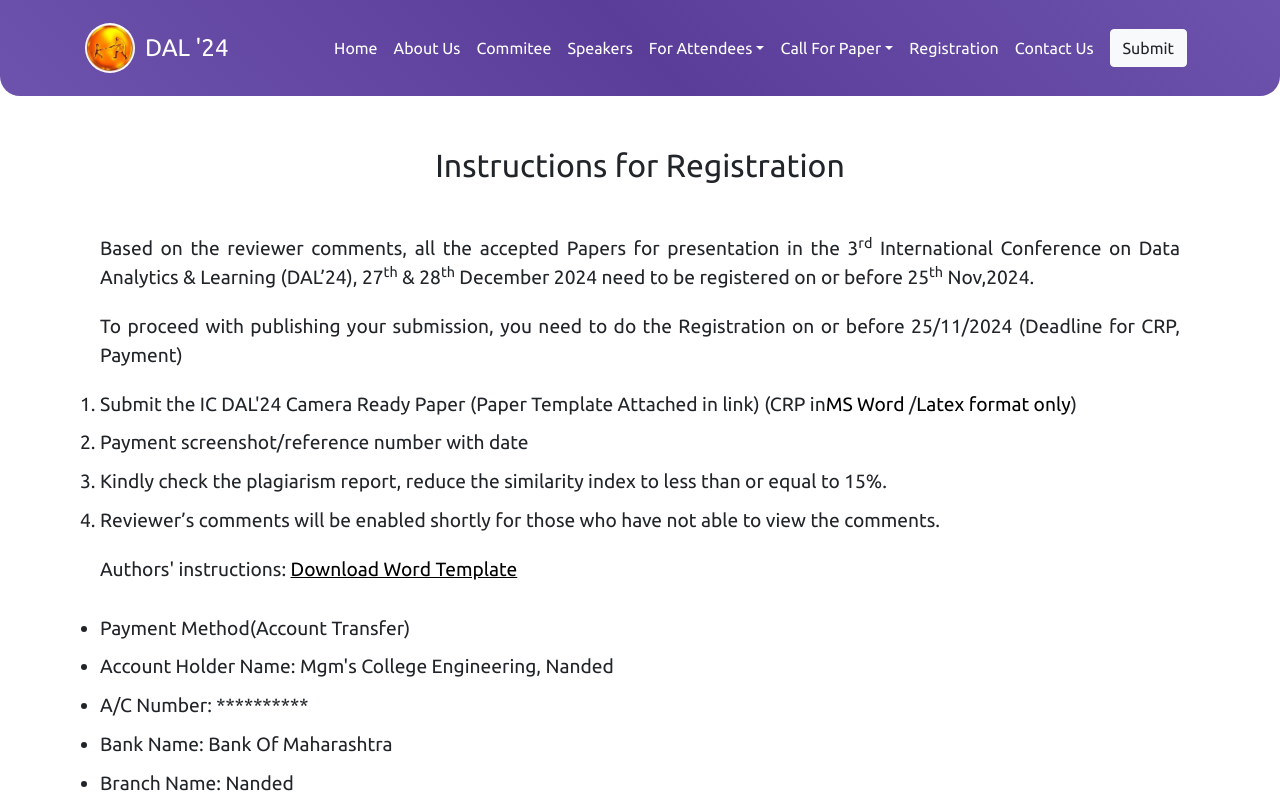
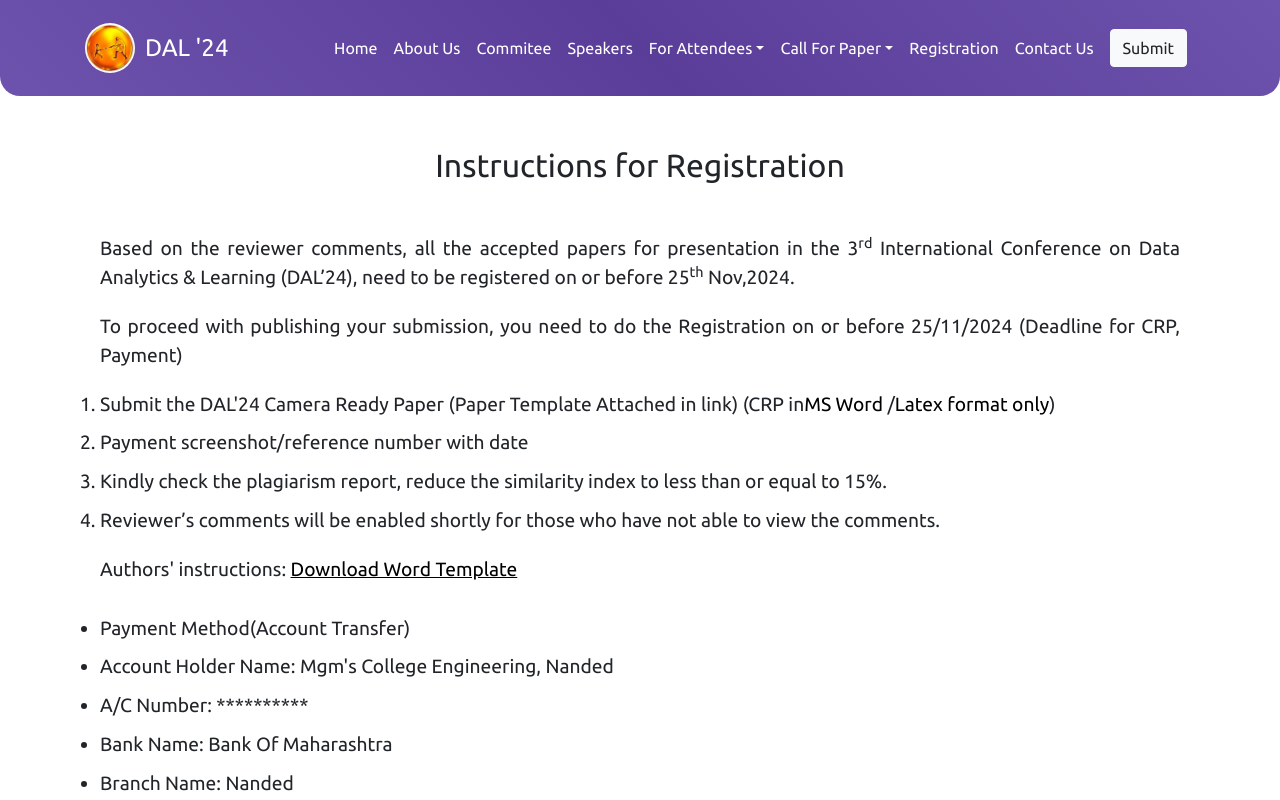
Before and after one commit to Pavan-Kamthane/dal24, a React (Create React App) app: page /registration in a window 1280 px wide. Shown: the top 800 px of the page. Built offline with nearby package versions, Linux system fonts and the light colour scheme.

Commit message:
removed some content

```diff
--- a/src/Screens/Registration.jsx
+++ b/src/Screens/Registration.jsx
@@ -8,9 +8,9 @@ const Registration = () => {
       <h2>Instructions for Registration</h2>
 
       <p>
-        Based on the reviewer comments, all the accepted Papers for presentation
+        Based on the reviewer comments, all the accepted papers for presentation
         in the 3<sup>rd</sup> International Conference on Data Analytics &
-        Learning (DAL’24), 27<sup>th</sup> & 28<sup>th</sup> December 2024 need
+        Learning (DAL’24), need
         to be registered on or before 25<sup>th</sup> Nov,2024.
       </p>
 
@@ -21,7 +21,7 @@ const Registration = () => {
 
       <ol>
         <li>
-          Submit the IC DAL'24 Camera Ready Paper (Paper Template Attached in
+          Submit the DAL'24 Camera Ready Paper (Paper Template Attached in
           link) (CRP in
           <a href="/registration" class="links">
             MS Word{" "}
```
